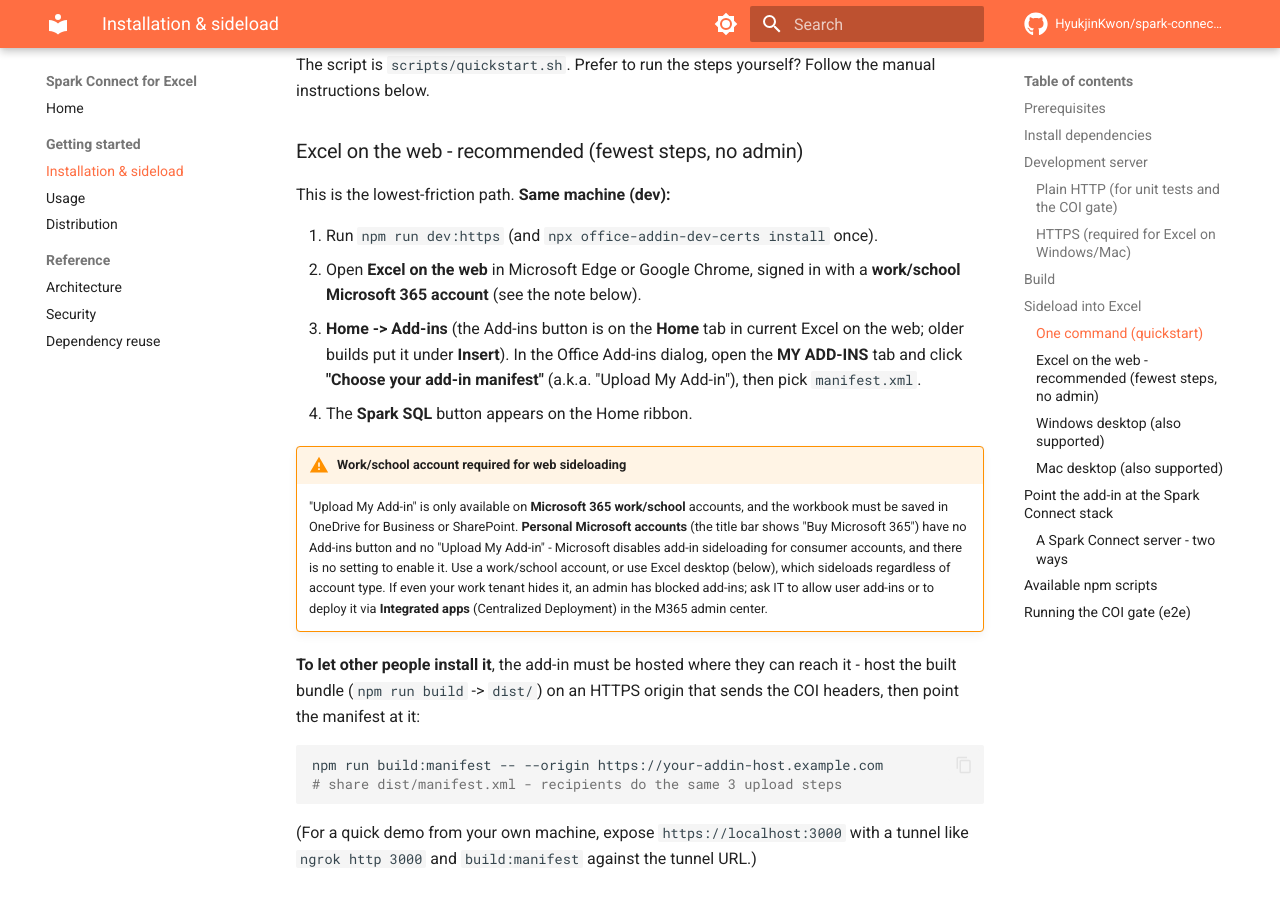
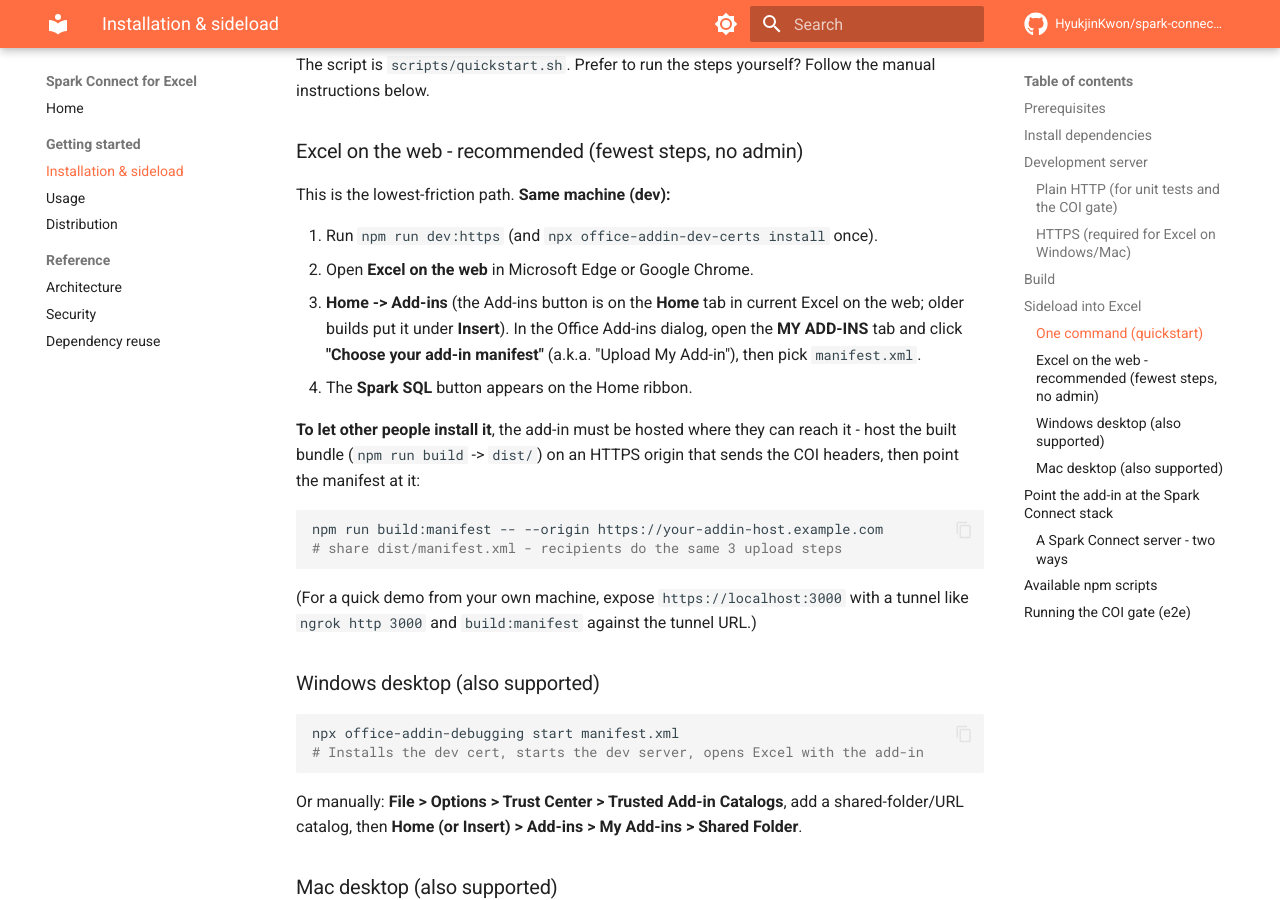
Before and after one commit to HyukjinKwon/spark-connect-excel, an MkDocs documentation site: the page built from docs/installation.md, in a window 1280 px wide and 900 px high, scrolled down 2259 px. Built offline with MkDocs 1.6.1 and Material for MkDocs 9.7.7, drawn with Linux system fonts in a browser that asks for light colours; comment, search, counter and statistics services are not loaded.

Commit message:
Fix Excel-on-web dialog: don't cross-origin-isolate the task pane
displayDialogAsync failed on Excel on the web with 'the dialog's domain and
the add-in host's domain are not in the same security zone' because the dev
server set COOP: same-origin on the task pane too. The task pane is framed by
the Office host and must NOT be isolated; only the dialog (which it opens) and
the demo need COI. Scope the COI headers to everything except /taskpane via a
small Vite middleware (dev + preview). Also drop the over-stated work/school
account note (free accounts sideload fine via Home > Add-ins > MY ADD-INS).

Co-authored-by: Isaac

```diff
--- a/docs/installation.md
+++ b/docs/installation.md
@@ -107,24 +107,12 @@
 This is the lowest-friction path. **Same machine (dev):**
 
 1. Run `npm run dev:https` (and `npx office-addin-dev-certs install` once).
-2. Open **Excel on the web** in Microsoft Edge or Google Chrome, signed in with a
-   **work/school Microsoft 365 account** (see the note below).
+2. Open **Excel on the web** in Microsoft Edge or Google Chrome.
 3. **Home -> Add-ins** (the Add-ins button is on the **Home** tab in current
    Excel on the web; older builds put it under **Insert**). In the Office Add-ins
    dialog, open the **MY ADD-INS** tab and click **"Choose your add-in
    manifest"** (a.k.a. "Upload My Add-in"), then pick `manifest.xml`.
 4. The **Spark SQL** button appears on the Home ribbon.
-
-!!! warning "Work/school account required for web sideloading"
-    "Upload My Add-in" is only available on **Microsoft 365 work/school**
-    accounts, and the workbook must be saved in OneDrive for Business or
-    SharePoint. **Personal Microsoft accounts** (the title bar shows "Buy
-    Microsoft 365") have no Add-ins button and no "Upload My Add-in" - Microsoft
-    disables add-in sideloading for consumer accounts, and there is no setting to
-    enable it. Use a work/school account, or use Excel desktop (below), which
-    sideloads regardless of account type. If even your work tenant hides it, an
-    admin has blocked add-ins; ask IT to allow user add-ins or to deploy it via
-    **Integrated apps** (Centralized Deployment) in the M365 admin center.
 
 **To let other people install it**, the add-in must be hosted where they can
 reach it - host the built bundle (`npm run build` -> `dist/`) on an HTTPS origin
```
Also changed, not shown: README.md (+0 -6 lines), vite.config.ts (+40 -5 lines).
